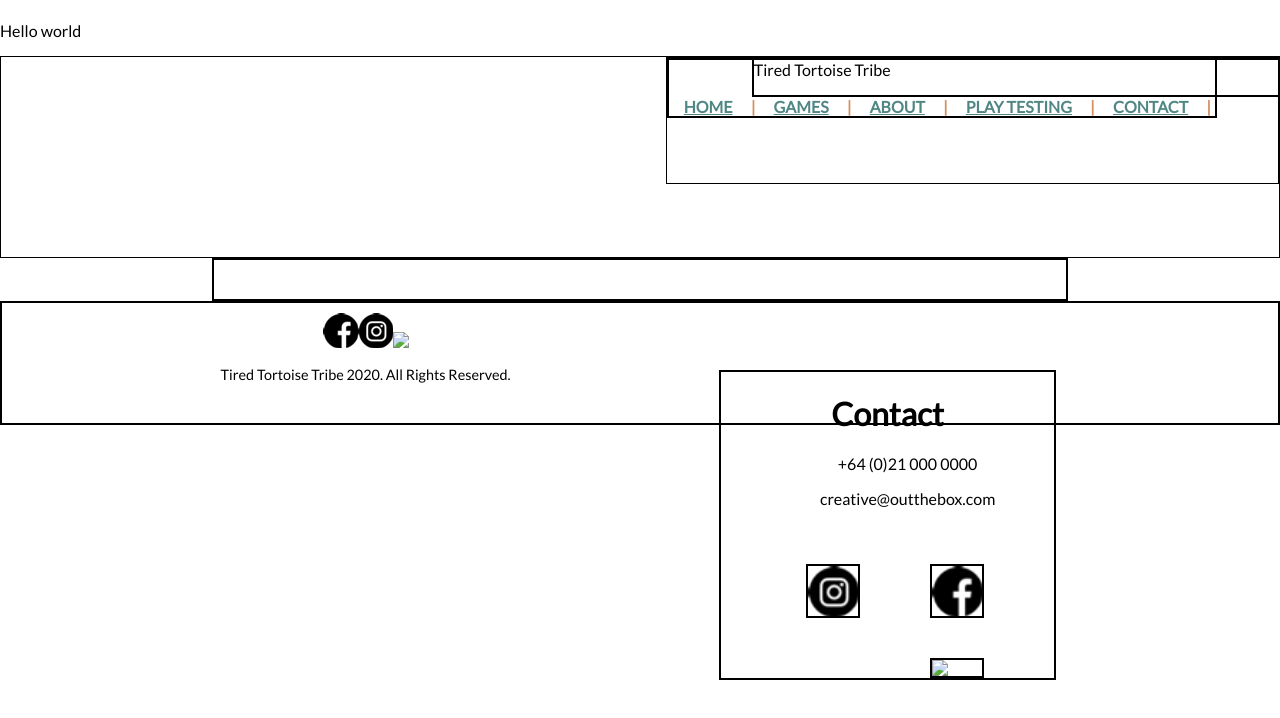
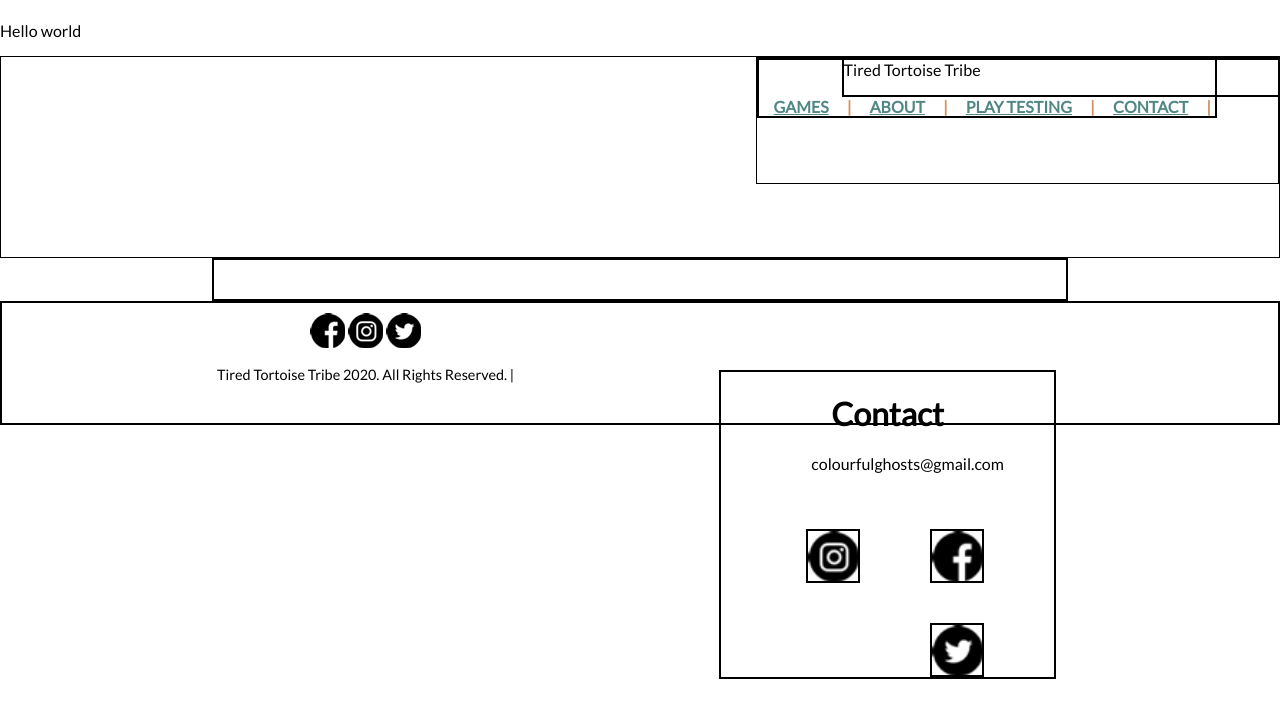
Before and after one commit to TiredTortoiseTribe/TiredTortoiseTribe.github.io, a plain HTML site: page contact.html in a window 1280 px wide. Shown: the top 718 px of the page. Drawn offline with Linux system fonts and the light colour scheme.

Commit message:
footer update about.contact.playtesting

```diff
--- a/contact.html
+++ b/contact.html
@@ -22,9 +22,7 @@
         </div>
 
         <div class="links">
-            <a href="index.html">HOME</a>
-                &vert;
-            <a href="games.html">GAMES</a>
+            <a href="index.html">GAMES</a>
                 &vert;
             <a href="about.html">ABOUT</a>
                 &vert;
@@ -41,19 +39,35 @@
 
         <div class="contact">
         <h1>Contact</h1>
-        <ul>+64 (0)21 000 0000</ul>
-        <ul>creative@outthebox.com</ul>
-      <img src="facebook.png"><img src="instagram.png"><img src="linkedin.png">
+
+        <ul>colourfulghosts@gmail.com</ul>
+
+        <a href="https://www.facebook.com/TiredTortoiseTribe/"><img src="facebook.png"></a>
+
+        <a href="https://www.instagram.com/tiredtortoisetribe/"><img src="instagram.png"></a>
+
+        <a href="https://twitter.com/tiredtortise"><img src="twitter.png"></a>
 
       </div>
 
     </div>
 
     <div class="footer">
-          <img src="facebook.png"><img src="instagram.png"><img src="linkedin.png">
-            <p>
-        Tired Tortoise Tribe 2020. All Rights Reserved.
-            </p>
+
+
+
+        <a href="https://www.facebook.com/TiredTortoiseTribe/"><img src="facebook.png"></a>
+
+        <a href="https://www.instagram.com/tiredtortoisetribe/"><img src="instagram.png"></a>
+
+        <a href="https://twitter.com/tiredtortise"><img src="twitter.png"></a>
+
+
+
+
+      <p>
+        Tired Tortoise Tribe 2020. All Rights Reserved. &vert;
+      </p>
     </div>
 
 
```
Also changed, not shown: about.html (+17 -6 lines), playtesting.html (+15 -4 lines).
